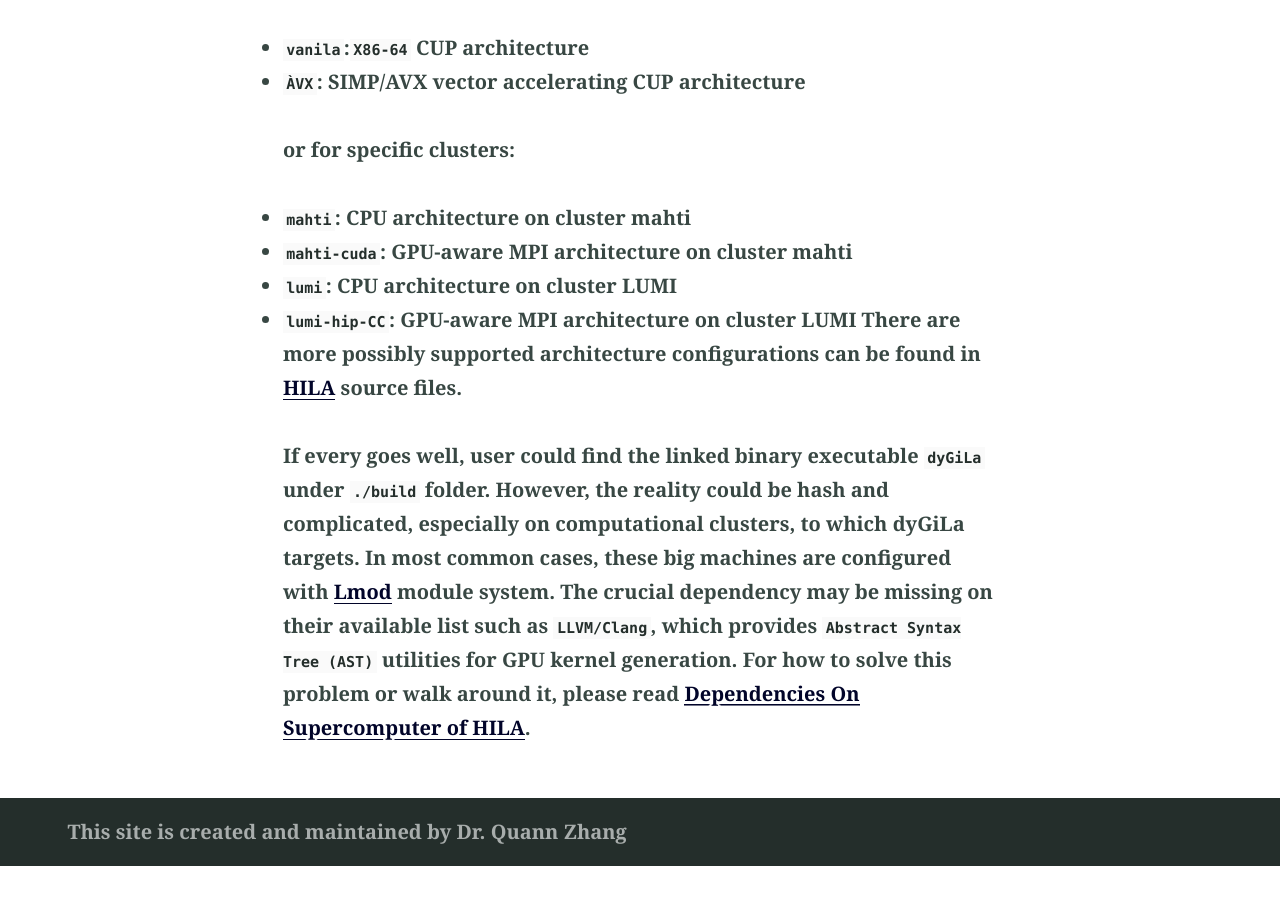
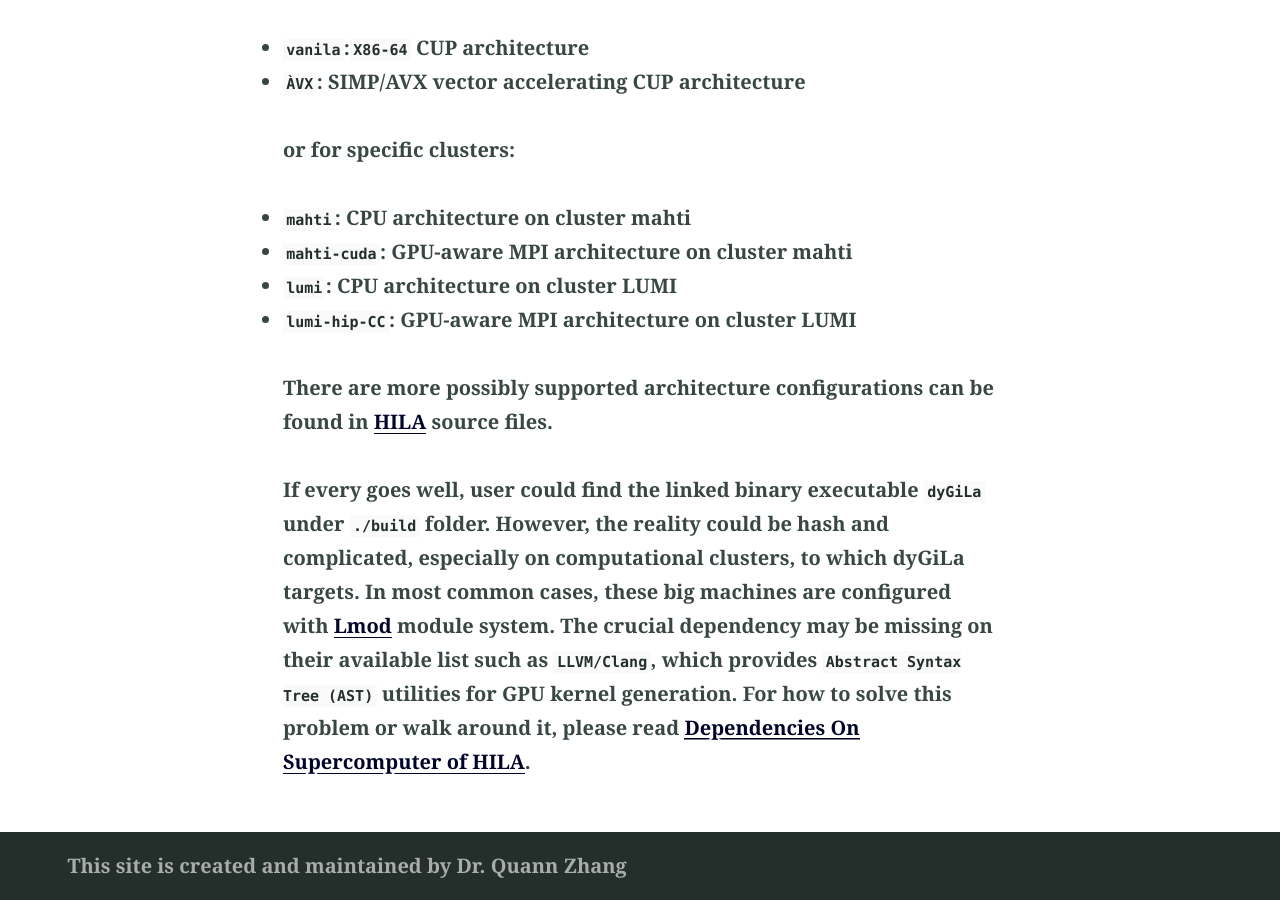
Before and after one commit to dyGiLa/dygila.github.io, a Jekyll site: the page built from install.md, in a window 1280 px wide and 900 px high, scrolled down 2196 px. Built offline with Jekyll 4.4.1, drawn with Linux system fonts in a browser that asks for light colours; before the commit the page ends 3062 px from its top, so only the background shows below that; some of the changed text lies outside the part shown.

Commit message:
edit page

```diff
--- a/install.md
+++ b/install.md
@@ -8,7 +8,7 @@ excerpt: "Clone repo and compilation"
 
 dyGiLa is developed upon few frameworks. There is framework providing mathematical objects, discretized spital grid and time points for lattice field theory support.
 And there is also framework providing data streaming in mean of parallel for post-hoc analysis and in-situ visualizing simulating data.
-The former is provided by [HILA](https://cft-hy.github.io/HILA.home) project, while the latter is project [Ascent](https://ascent.readthedocs.io/en/latest)
+The former is provided by [HILA](https://cft-hy.github.io/HILA.home) project, while the latter is project [Ascent](https://ascent.readthedocs.io/en/latest).
 Make sure they have been compiled or installed in the proper way before going to next steps.
 
 To leverage modern hybrid CPU-GPGPU computational source, both [HILA](https://cft-hy.github.io/HILA.home) and [Ascent](https://ascent.readthedocs.io/en/latest)
@@ -48,6 +48,7 @@ or for specific clusters:
 * `mahti-cuda`: GPU-aware MPI architecture on cluster mahti
 * `lumi`: CPU architecture on cluster LUMI
 * `lumi-hip-CC`: GPU-aware MPI architecture on cluster LUMI
+
 There are more possibly supported architecture configurations can be found in [HILA](https://cft-hy.github.io/HILA.home) source files.
 
 If every goes well, user could find the linked binary executable `dyGiLa` under `./build` folder.
```
